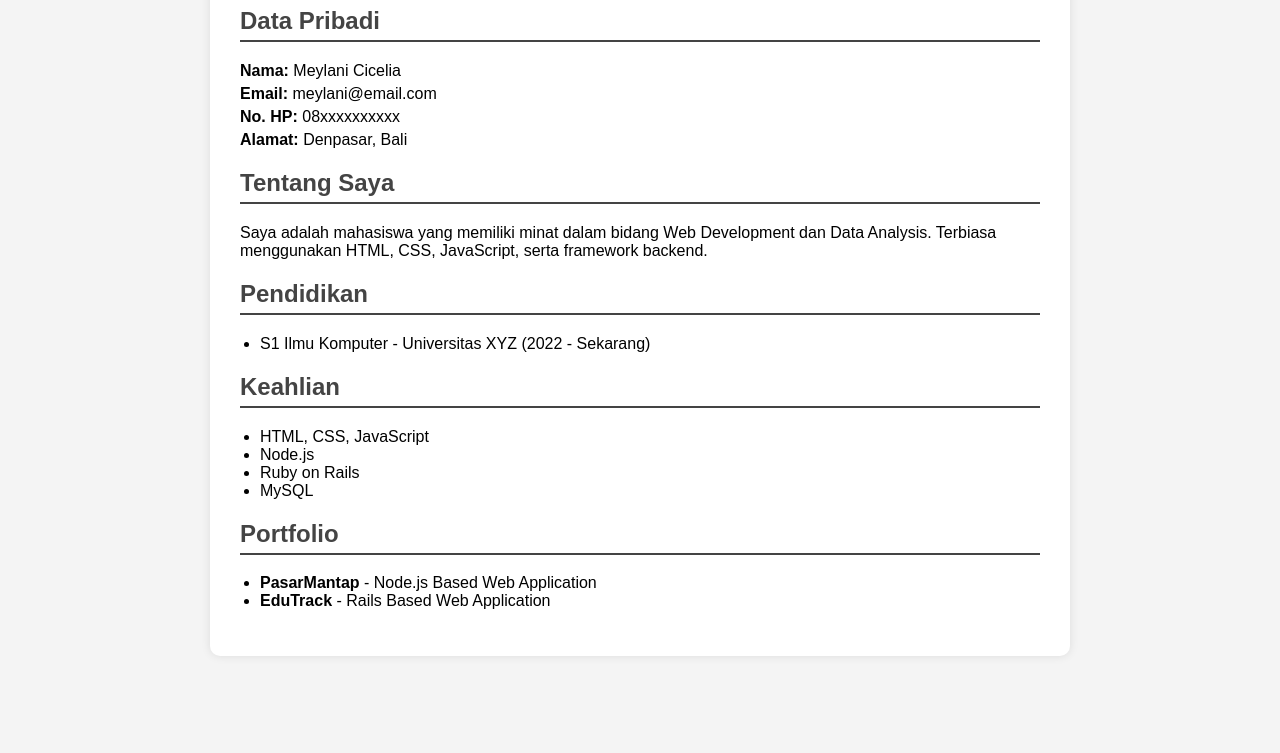
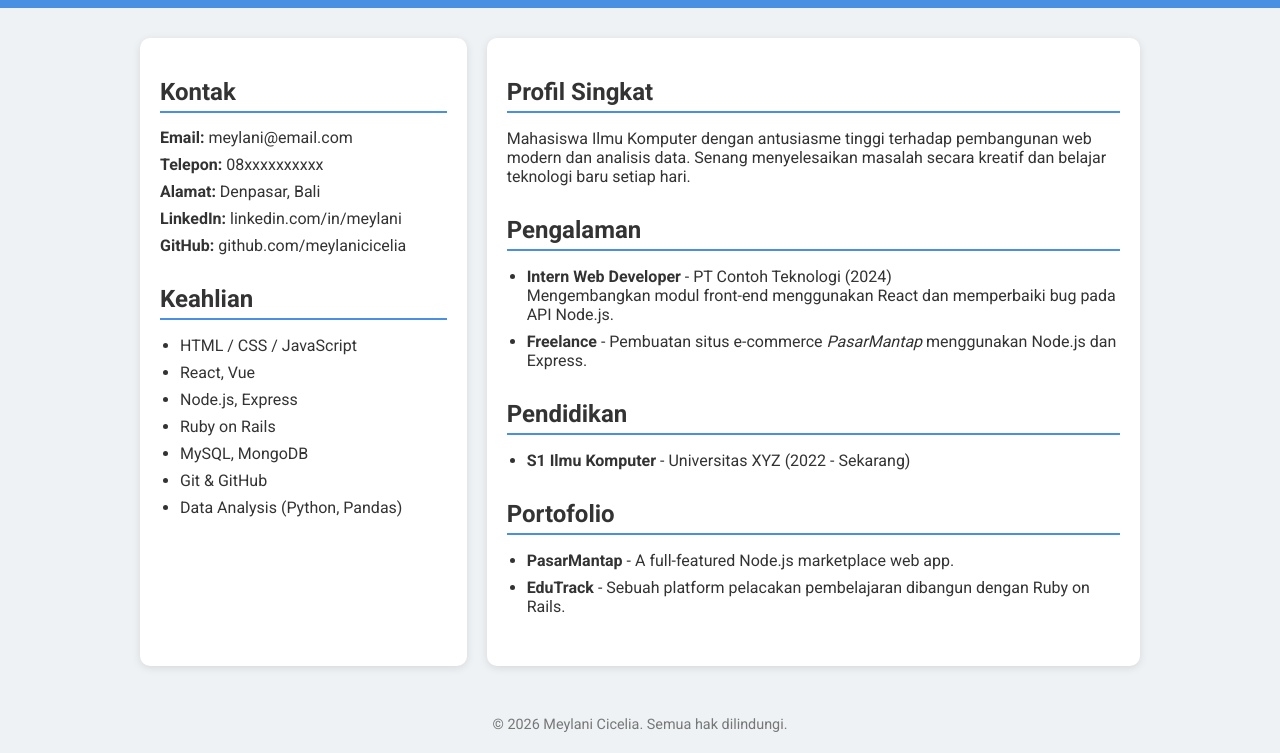
Before and after one commit to meylanicicelia/meylanicicelia.github.io, a plain HTML site: page index.html in a window 1280 px wide. Shown: the part 143-896 px from the top of the page. Before the commit the page ends 839 px from the top, so only its background shows below. Drawn offline with Linux system fonts and the light colour scheme.

Commit message:
commit lagi

```diff
--- a/index.html
+++ b/index.html
@@ -2,92 +2,141 @@
 <html lang="id">
 <head>
     <meta charset="UTF-8">
+    <meta name="viewport" content="width=device-width, initial-scale=1.0">
     <title>Curriculum Vitae - Meylani Cicelia</title>
+    <link href="https://fonts.googleapis.com/css2?family=Roboto:wght@300;400;700&display=swap" rel="stylesheet">
     <style>
         body {
-            font-family: Arial, sans-serif;
-            margin: 40px;
-            background-color: #f4f4f4;
-        }
-
-        .container {
-            background-color: white;
-            padding: 30px;
-            border-radius: 10px;
-            box-shadow: 0 0 10px rgba(0,0,0,0.1);
-            max-width: 800px;
-            margin: auto;
-        }
-
-        h1 {
-            text-align: center;
+            margin: 0;
+            padding: 0;
+            font-family: 'Roboto', sans-serif;
+            background: #eef2f5;
             color: #333;
         }
-
-        h2 {
-            border-bottom: 2px solid #444;
+        .header {
+            background: #4a90e2;
+            color: white;
+            padding: 40px 20px;
+            text-align: center;
+        }
+        .header h1 {
+            margin: 0;
+            font-size: 2.5em;
+        }
+        .header p {
+            margin: 5px 0 0;
+            font-weight: 300;
+        }
+        .main {
+            display: grid;
+            grid-template-columns: 1fr 2fr;
+            gap: 20px;
+            max-width: 1000px;
+            margin: 30px auto;
+            padding: 0 20px;
+        }
+        .sidebar {
+            background: white;
+            padding: 20px;
+            border-radius: 10px;
+            box-shadow: 0 2px 8px rgba(0,0,0,0.1);
+        }
+        .content {
+            background: white;
+            padding: 20px;
+            border-radius: 10px;
+            box-shadow: 0 2px 8px rgba(0,0,0,0.1);
+        }
+        .section {
+            margin-bottom: 30px;
+        }
+        .section h2 {
+            font-size: 1.5em;
+            border-bottom: 2px solid #4a90e2;
             padding-bottom: 5px;
-            color: #444;
+            margin-bottom: 15px;
         }
-
-        ul {
+        .section ul {
             padding-left: 20px;
         }
-
-        .info p {
-            margin: 5px 0;
+        .section ul li {
+            margin-bottom: 8px;
         }
-
-        .section {
-            margin-top: 20px;
+        .contact p {
+            margin: 8px 0;
         }
+        footer {
+            text-align: center;
+            padding: 20px;
+            font-size: 0.9em;
+            color: #777;
+        }
+2
     </style>
 </head>
 <body>
 
-<div class="container">
-    <h1>Curriculum Vitae</h1>
+<header class="header">
+    <h1>Meylani Cicelia</h1>
+    <p>Web Developer & Data Enthusiast</p>
+</header>
 
-    <div class="section info">
-        <h2>Data Pribadi</h2>
-        <p><strong>Nama:</strong> Meylani Cicelia</p>
-        <p><strong>Email:</strong> meylani@email.com</p>
-        <p><strong>No. HP:</strong> 08xxxxxxxxxx</p>
-        <p><strong>Alamat:</strong> Denpasar, Bali</p>
-    </div>
+<div class="main">
+    <aside class="sidebar">
+        <div class="section contact">
+            <h2>Kontak</h2>
+            <p><strong>Email:</strong> meylani@email.com</p>
+            <p><strong>Telepon:</strong> 08xxxxxxxxxx</p>
+            <p><strong>Alamat:</strong> Denpasar, Bali</p>
+            <p><strong>LinkedIn:</strong> linkedin.com/in/meylani</p>
+            <p><strong>GitHub:</strong> github.com/meylanicicelia</p>
+        </div>
+        <div class="section skills">
+            <h2>Keahlian</h2>
+            <ul>
+                <li>HTML / CSS / JavaScript</li>
+                <li>React, Vue</li>
+                <li>Node.js, Express</li>
+                <li>Ruby on Rails</li>
+                <li>MySQL, MongoDB</li>
+                <li>Git & GitHub</li>
+                <li>Data Analysis (Python, Pandas)</li>
+            </ul>
+        </div>
+    </aside>
 
-    <div class="section">
-        <h2>Tentang Saya</h2>
-        <p>Saya adalah mahasiswa yang memiliki minat dalam bidang Web Development dan Data Analysis.
-        Terbiasa menggunakan HTML, CSS, JavaScript, serta framework backend.</p>
-    </div>
+    <section class="content">
+        <div class="section summary">
+            <h2>Profil Singkat</h2>
+            <p>Mahasiswa Ilmu Komputer dengan antusiasme tinggi terhadap pembangunan web modern dan analisis data. Senang menyelesaikan masalah secara kreatif dan belajar teknologi baru setiap hari.</p>
+        </div>
+        <div class="section experience">
+            <h2>Pengalaman</h2>
+            <ul>
+                <li><strong>Intern Web Developer</strong> - PT Contoh Teknologi (2024)
+                    <br> Mengembangkan modul front-end menggunakan React dan memperbaiki bug pada API Node.js.</li>
+                <li><strong>Freelance</strong> - Pembuatan situs e-commerce <em>PasarMantap</em> menggunakan Node.js dan Express.</li>
+            </ul>
+        </div>
+        <div class="section education">
+            <h2>Pendidikan</h2>
+            <ul>
+                <li><strong>S1 Ilmu Komputer</strong> - Universitas XYZ (2022 - Sekarang)</li>
+            </ul>
+        </div>
+        <div class="section portfolio">
+            <h2>Portofolio</h2>
+            <ul>
+                <li><strong>PasarMantap</strong> - A full-featured Node.js marketplace web app.</li>
+                <li><strong>EduTrack</strong> - Sebuah platform pelacakan pembelajaran dibangun dengan Ruby on Rails.</li>
+            </ul>
+        </div>
+    </section>
+</div>
 
-    <div class="section">
-        <h2>Pendidikan</h2>
-        <ul>
-            <li>S1 Ilmu Komputer - Universitas XYZ (2022 - Sekarang)</li>
-        </ul>
-    </div>
-
-    <div class="section">
-        <h2>Keahlian</h2>
-        <ul>
-            <li>HTML, CSS, JavaScript</li>
-            <li>Node.js</li>
-            <li>Ruby on Rails</li>
-            <li>MySQL</li>
-        </ul>
-    </div>
-
-    <div class="section">
-        <h2>Portfolio</h2>
-        <ul>
-            <li><strong>PasarMantap</strong> - Node.js Based Web Application</li>
-            <li><strong>EduTrack</strong> - Rails Based Web Application</li>
-        </ul>
-    </div>
-
-</div>
+<footer>
+    © 2026 Meylani Cicelia. Semua hak dilindungi.
+</footer>
 
 </body>
 </html>
```
